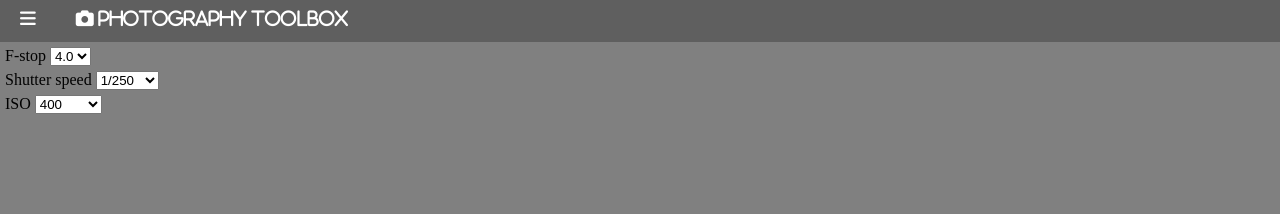
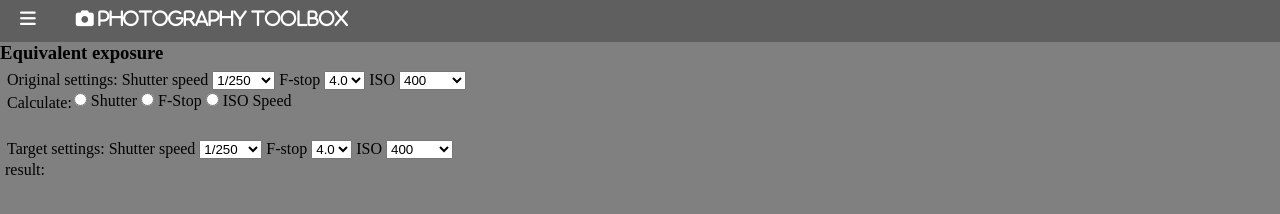
Before and after one commit to paulypeter/photography-toolbox, a plain HTML site: page exposure.html in a window 1280 px wide. Drawn offline with Linux system fonts and the light colour scheme.

Commit message:
implements exposure.html

```diff
--- a/exposure.html
+++ b/exposure.html
@@ -20,21 +20,85 @@
 
 <title>Exposure | Photography Toolbox</title>
 
+<h3>Equivalent exposure</h1>
 <div class=row>
-    <label for="f_stop">F-stop</label>
-    <select id="f_stop"></select>
+    <div class=column>Original settings:</div>
+    <div class=column>
+        <label for="shutter">Shutter speed</label>
+        <select id="shutter" onchange="update_result()"></select>
+    </div>
+    <div class=column>
+        <label for="f_stop">F-stop</label>
+        <select id="f_stop" onchange="update_result()"></select>
+    </div>
+    <div class=column>
+        <label for="iso_speed">ISO</label>
+        <select id="iso_speed" onchange="update_result()"></select>
+    </div>
 </div>
+<br>
 <div class=row>
-    <label for="shutter">Shutter speed</label>
-    <select id="shutter" ></select>
+    <div class=column>Calculate:</div>
+    <div onchange="toggle_input(); update_result()" class=row>
+        <input type="radio" name=setting_choice id=get_shutter_speed value="shutter">
+        <label for=set_shutter_speed>Shutter</label>
+        <input type="radio" name=setting_choice id=get_f_stop value="f_stop">
+        <label for=set_f_stop>F-Stop</label>
+        <input type="radio" name=setting_choice id=get_iso_speed value="iso_speed">
+        <label for=set_iso_speed>ISO Speed</label>
+    </div>
 </div>
+<br>
 <div class=row>
-    <label for="iso_speed">ISO</label>
-    <select id="iso_speed"></select>
+    <div class=column>Target settings:</div>
+    <div class=column id=target_shutter_select>
+        <label for="target_shutter">Shutter speed</label>
+        <select id="target_shutter" onchange="update_result()"></select>
+    </div>
+    <div class=column id=target_f_stop_select>
+        <label for="target_f_stop">F-stop</label>
+        <select id="target_f_stop" onchange="update_result()"></select>
+    </div>
+    <div class=column id=target_iso_speed_select>
+        <label for="target_iso_speed">ISO</label>
+        <select id="target_iso_speed" onchange="update_result()"></select>
+    </div>
+</div>
+<br>
+<div class=row>
+    result: <span id=result></span><span id=result_unit></span>
 </div>
 
 <script>
     speed_select("f_stop", F_STOPS.reverse())
+    speed_select("target_f_stop", F_STOPS.reverse())
     speed_select("shutter", SHUTTER_SPEEDS)
+    speed_select("target_shutter", SHUTTER_SPEEDS)
     speed_select("iso_speed", ISO_SPEEDS)
+    speed_select("target_iso_speed", ISO_SPEEDS)
+
+    let mode = ""
+    toggle_input = () => {
+        let options = document.getElementsByName("setting_choice")
+        options.forEach(element => {
+            if (element.checked) {
+                mode = element.value
+                document.getElementById("target_" + element.value + "_select").style.display = "none"
+            } else {
+                document.getElementById("target_" + element.value + "_select").style.display = "block"
+            }
+        });
+    }
+
+    update_result = () => {
+        let settings = ["f_stop", "shutter", "iso_speed"]
+        let origin = {}
+        let target = {}
+        settings.forEach(element => {
+            origin[element] = get_float_from_speed_str(document.getElementById(element).value)
+            target[element] = get_float_from_speed_str(document.getElementById("target_" + element).value)
+        })
+        document.getElementById("result_unit").innerHTML = mode == "shutter" ? " s" : ""
+        document.getElementById("result").innerHTML = equivalent_exposure(origin, target, mode)
+    }
 </script>
```
